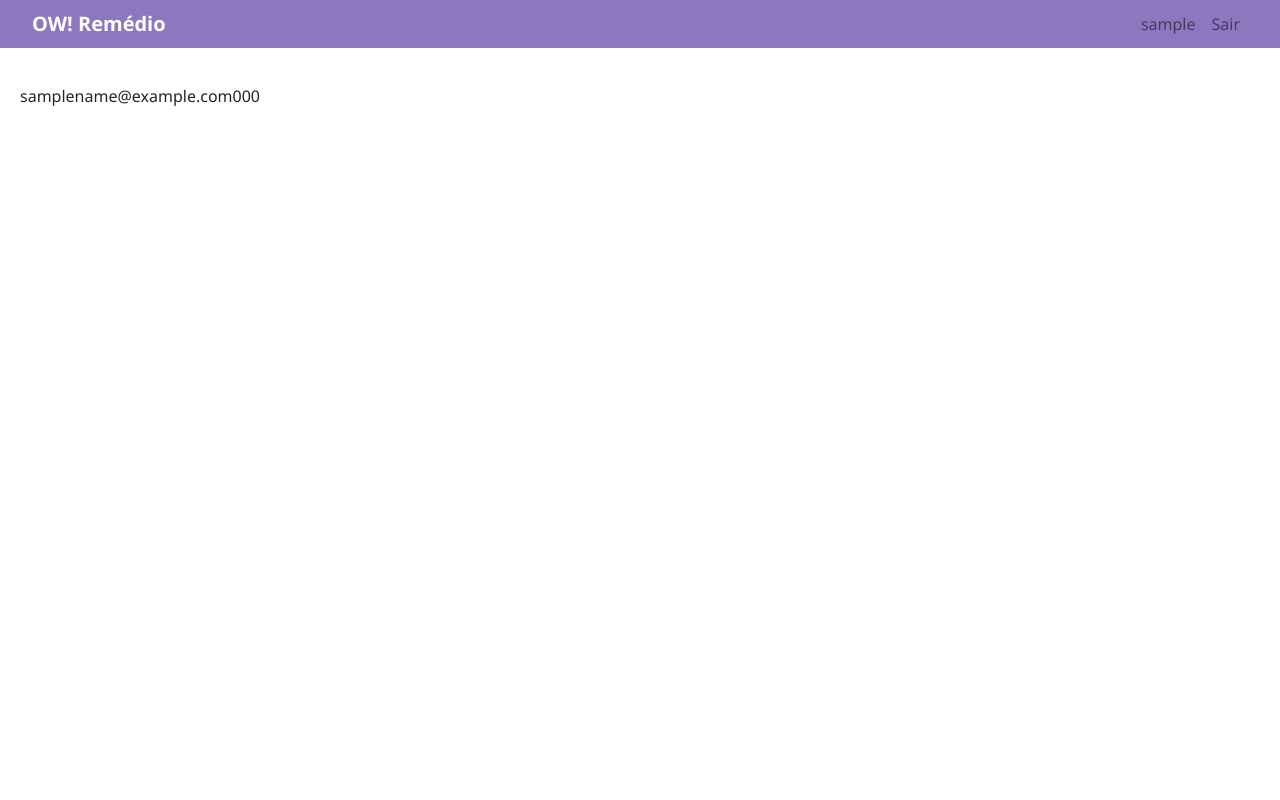
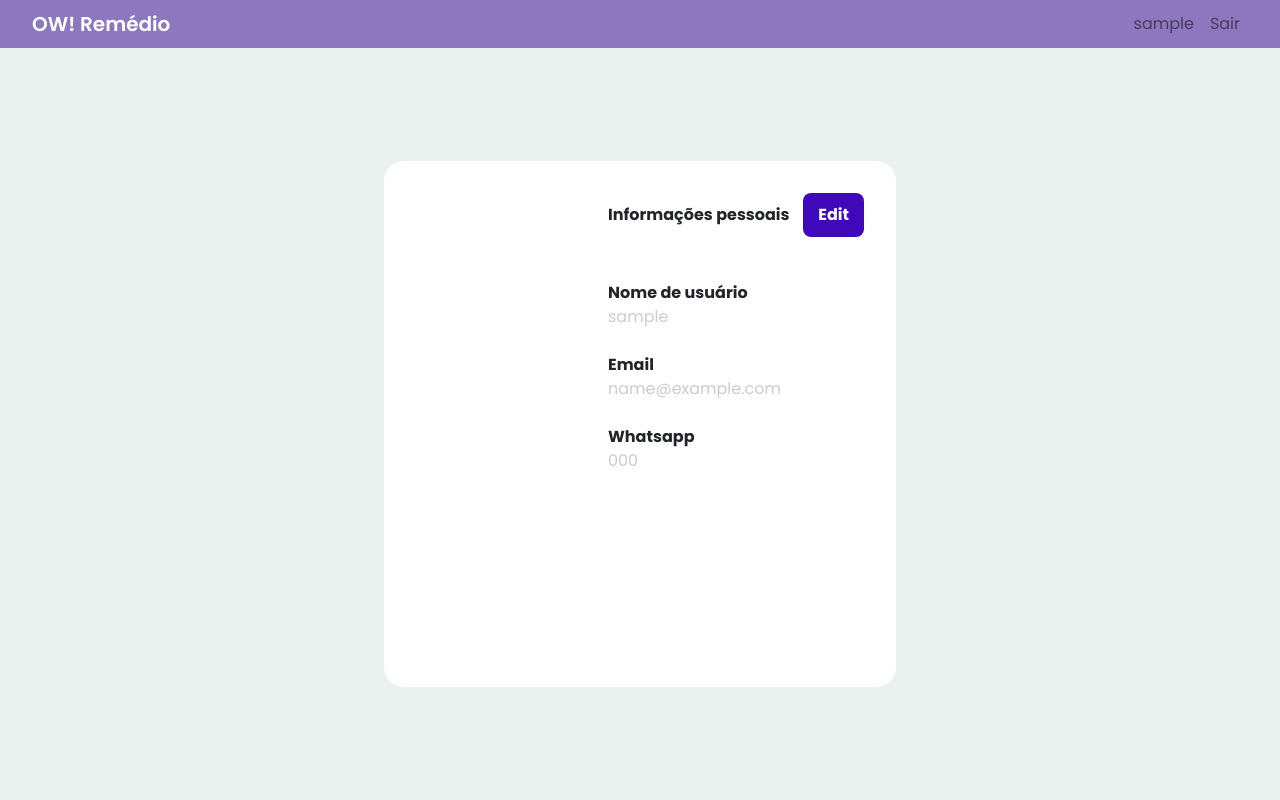
Before and after one commit to FredericoBaker/tp-engenharia-de-software, a Django app: a page that uses main_app/templates/main_app/profile.html in a window 1280 px wide. Run offline with Django 5.2, Linux system fonts and the light colour scheme; a user stored in the database is signed in; tables that the repository leaves empty hold one stand-in row (values such as "Sample post"); some libraries are stand-ins or nearby versions.

Commit message:
adicionando design da página de perfil

```diff
--- /dev/null
+++ b/main_app/static/main_app/css/profile.css
@@ -0,0 +1,51 @@
+body {
+  background-color: #eaf1ef;
+  font-family: Poppins;
+}
+
+.general-container {
+  display: flex;
+  width: 100vw;
+  height: calc(100vh - 48px);
+  flex-direction: column;
+  align-items: center;
+  justify-content: center;
+  /* background: linear-gradient(to right, #a89cc8, #8d77be, #66508c); */
+}
+
+#container-info {
+  background-color: white;
+  border-radius: 20px;
+  width: 40%;
+  height: 70%;
+  display: flex;
+  flex-direction: column;
+  padding: 2rem;
+}
+
+.button-title{
+  display: flex;
+  flex-direction: row;
+  width: 100%;
+  justify-content: space-between;
+  align-items: center;
+  margin-bottom: 3rem;
+}
+
+.user-info{
+  padding-left: 12rem;
+}
+
+.title{
+  font-weight: bold;
+}
+
+h2{
+  margin-bottom: 0.5rem;
+  font-weight: bold;
+}
+
+p{
+  margin-bottom: 2rem;
+  color: #CCCCCC;
+}
--- a/main_app/templates/main_app/profile.html
+++ b/main_app/templates/main_app/profile.html
@@ -1,21 +1,32 @@
-{% extends "main_app/layout.html" %}
-{% load static %}
+{% extends "main_app/layout.html" %} {% load static %} {% block body %}  {% if exists %}
 
-{% block body %}
-    {% if exists %}
-    <div id="user-info">
-        <h3>{{ user.username }}</h3>
-        <p>{{ user.email }}</p>
-        <p>{{ user.whatsapp_number }}</p>
+<link rel="stylesheet" href="{% static 'main_app/css/profile.css' %}?v=1" />
+
+<div class="general-container">
+  <div id="container-info">
+    <div class="user-info">
+    <div class="button-title">
+      <h1 class='title'>Informações pessoais</h1>
+      <button class="btn btn-primary">Edit</button>
     </div>
+    <div class="name">
+      <h2>Nome de usuário</h2>
+      <p>{{ user.username }}</p>
+    </div>
+    <div class="email">
+      <h2>Email</h2>
+      <p>{{ user.email }}</p>
+    </div>
+    <div class="Whatsapp">
+      <h2>Whatsapp</h2>
+      <p>{{ user.whatsapp_number }}</p>
+    </div>
+    </div>
+  </div>
 
-
-    {% else %}
-    <h3>Esse usuário não existe.</h3>
-    {% endif %}
-
-{% endblock %}
-
-{% block script %}
+  {% else %}
+  <h3>Esse usuário não existe.</h3>
+</div>
+{% endif %} {% endblock %} {% block script %}
 <script src=""></script>
 {% endblock %}
```
Also changed, not shown: main_app/tamplatetags/whatsapp_filters.py (added, +13 -0 lines), main_app/tamplatetags/__init__.py (added).
